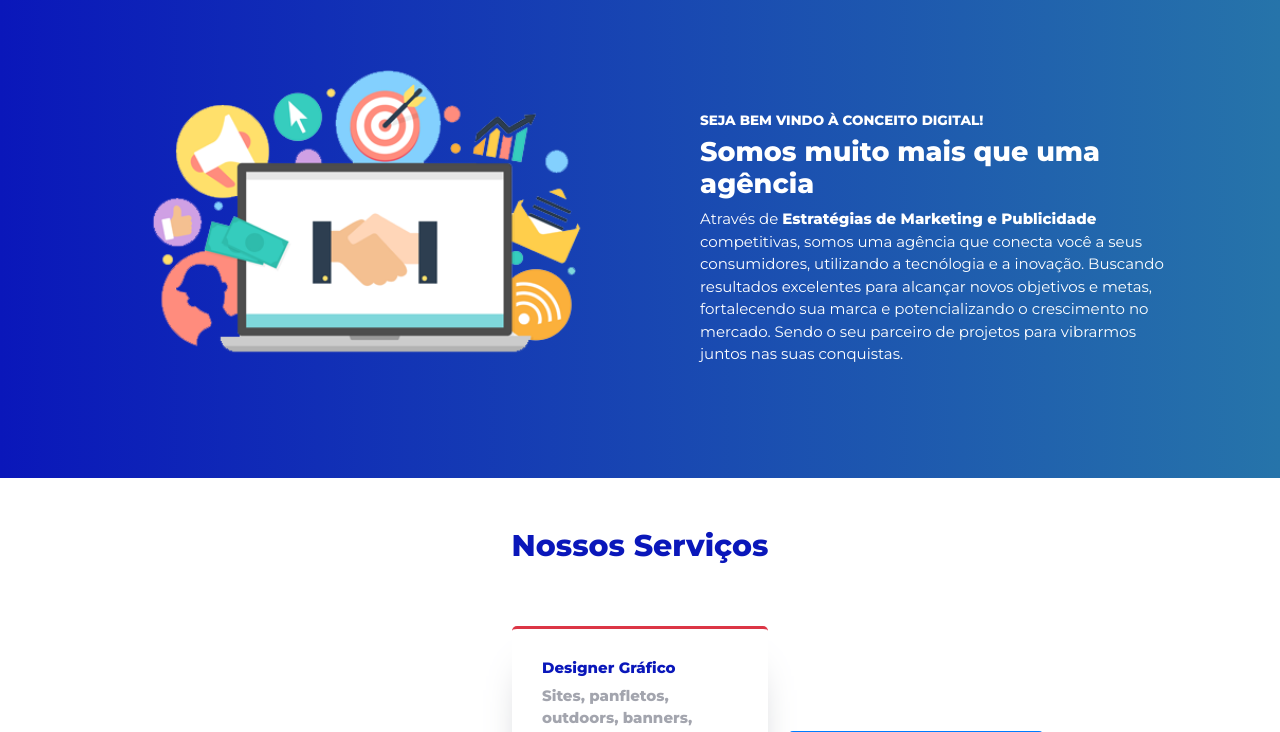
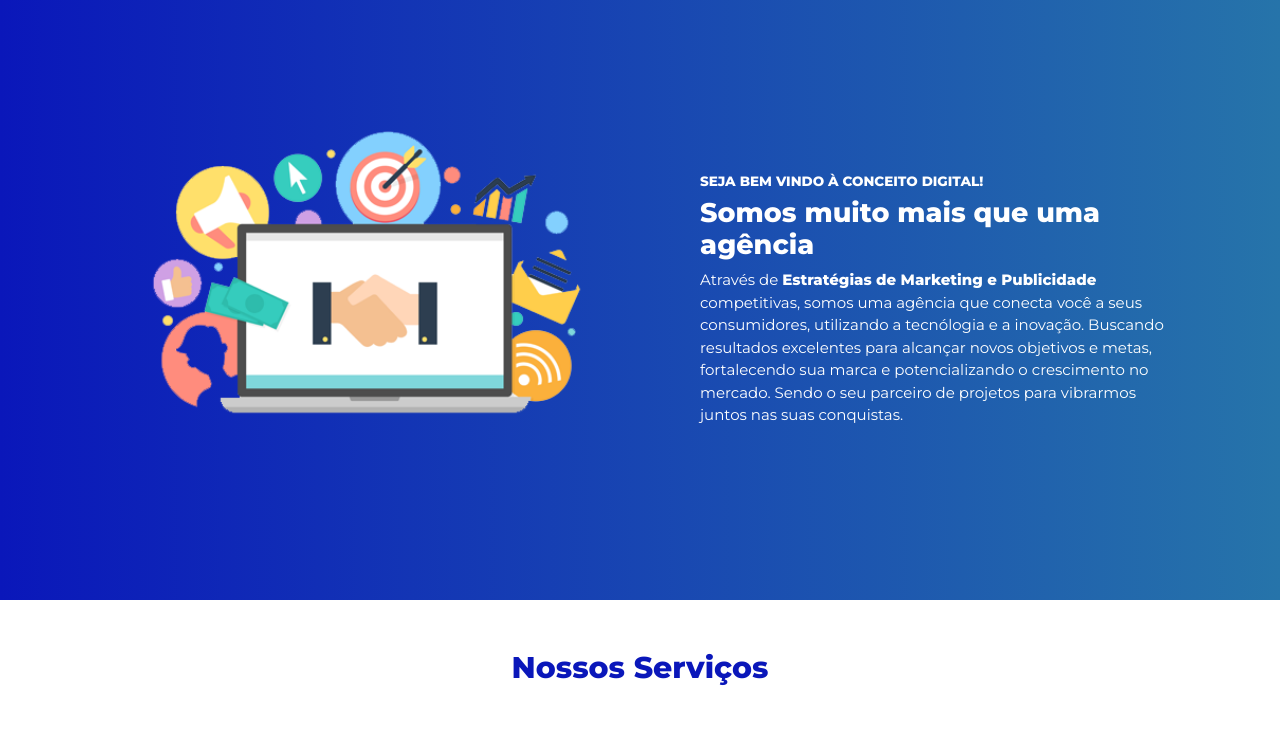
Before and after one commit to cristianfreire/conceito_digital, a PHP site: page / in a window 1280 px wide. Shown: the part 700-1432 px from the top of the page. Run offline with PHP 8.4, Linux system fonts and the light colour scheme; some libraries are stand-ins or nearby versions.

Commit message:
Ajuste apresentacao

```diff
--- a/css/style.css
+++ b/css/style.css
@@ -152,7 +152,9 @@
 }
 
 .apresentacao {
+  height: 600px;
   display: flex;
+  align-items: center;
   justify-content: space-between;
   padding: 100px;
   background-image: linear-gradient(
```
